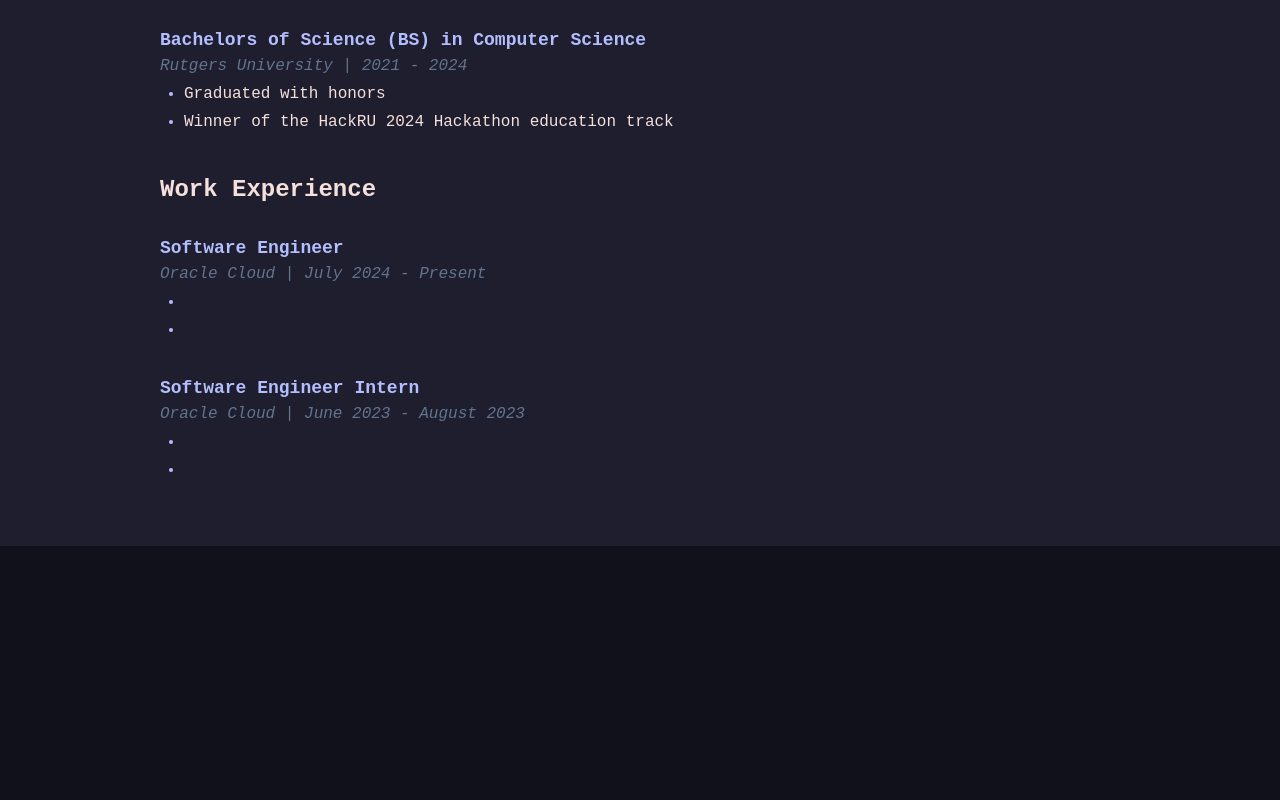
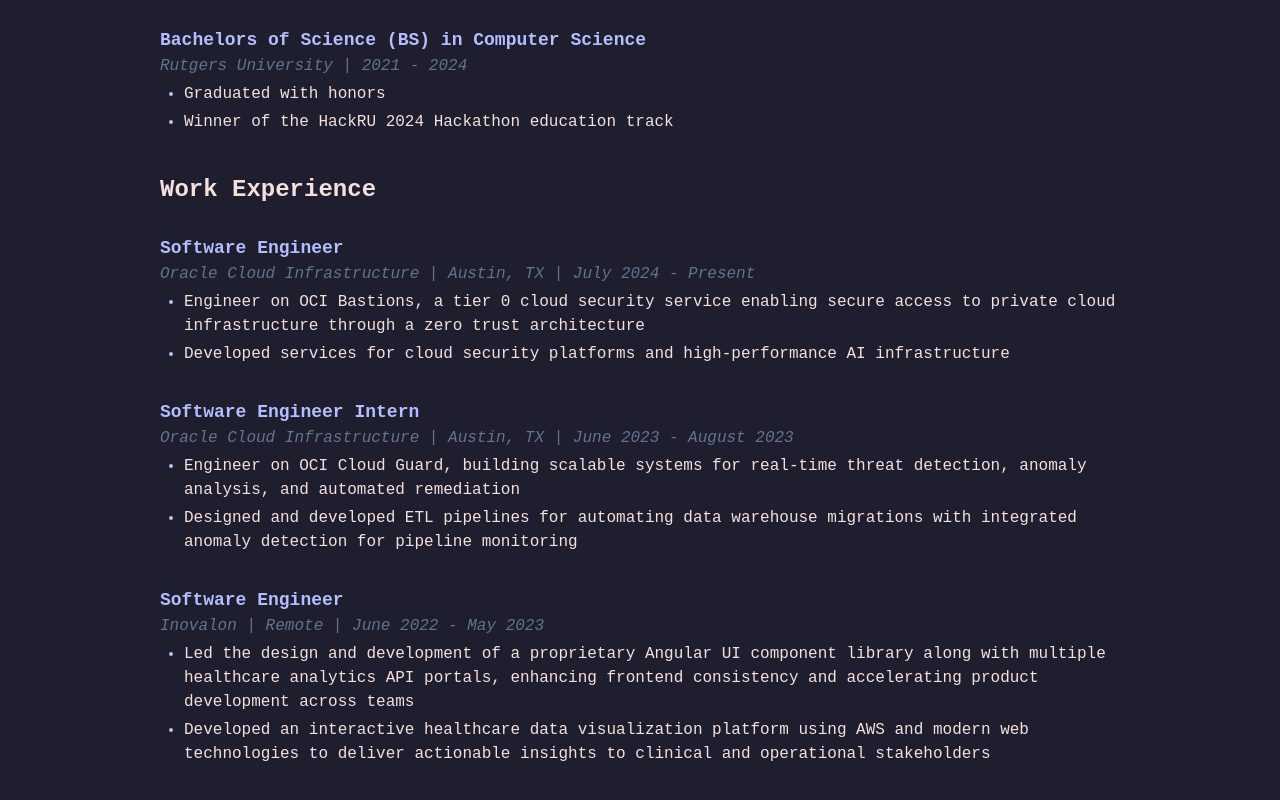
Before and after one commit to DylanPina/dsp.dev, a Next.js app: page / in a window 1280 px wide. Shown: the part 1222-2022 px from the top of the page. Before the commit the page ends 1768 px from the top, so only its background shows below. Built offline with nearby package versions, Linux system fonts and the light colour scheme.

Commit message:
Added bullet points in About section

```diff
--- /dev/null
+++ b/components/StyledLink.tsx
@@ -0,0 +1,22 @@
+import React from "react";
+import clsx from "clsx";
+
+const StyledLink = ({
+  href,
+  className,
+  children,
+  ...props
+}: React.ComponentProps<"a">) => (
+  <a
+    href={href}
+    className={clsx(
+      "text-blue-600 hover:text-blue-800 hover:underline font-medium",
+      className,
+    )}
+    {...props}
+  >
+    {children}
+  </a>
+);
+
+export default StyledLink;
--- a/package.json
+++ b/package.json
@@ -9,6 +9,7 @@
     "lint": "next lint"
   },
   "dependencies": {
+    "clsx": "^2.1.1",
     "gsap": "^3.13.0",
     "next": "15.3.2",
     "next-themes": "^0.4.6",
--- a/sections/AboutSection.tsx
+++ b/sections/AboutSection.tsx
@@ -171,14 +171,30 @@
   {
     id: 1,
     title: "Software Engineer",
-    subTitle: "Oracle Cloud | July 2024 - Present",
-    list: [" ", " "],
+    subTitle: "Oracle Cloud Infrastructure | Austin, TX | July 2024 - Present",
+    list: [
+      "Engineer on OCI Bastions, a tier 0 cloud security service enabling secure access to private cloud infrastructure through a zero trust architecture",
+      "Developed services for cloud security platforms and high-performance AI infrastructure",
+    ],
   },
   {
     id: 2,
     title: "Software Engineer Intern",
-    subTitle: "Oracle Cloud | June 2023 - August 2023",
-    list: [" ", " "],
+    subTitle:
+      "Oracle Cloud Infrastructure | Austin, TX | June 2023 - August 2023",
+    list: [
+      "Engineer on OCI Cloud Guard, building scalable systems for real-time threat detection, anomaly analysis, and automated remediation",
+      "Designed and developed ETL pipelines for automating data warehouse migrations with integrated anomaly detection for pipeline monitoring",
+    ],
+  },
+  {
+    id: 3,
+    title: "Software Engineer",
+    subTitle: "Inovalon | Remote | June 2022 - May 2023",
+    list: [
+      "Led the design and development of a proprietary Angular UI component library along with multiple healthcare analytics API portals, enhancing frontend consistency and accelerating product development across teams",
+      "Developed an interactive healthcare data visualization platform using AWS and modern web technologies to deliver actionable insights to clinical and operational stakeholders",
+    ],
   },
 ];
 
```
Also changed, not shown: 1 other file (tests, documents, lock files or other folders).
